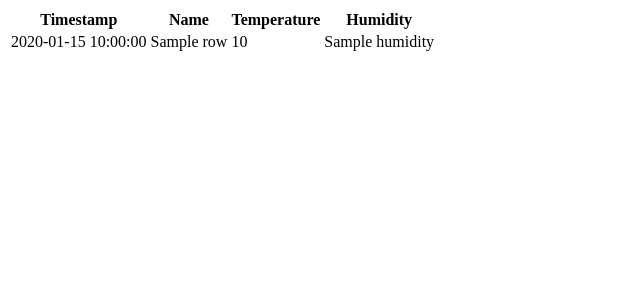
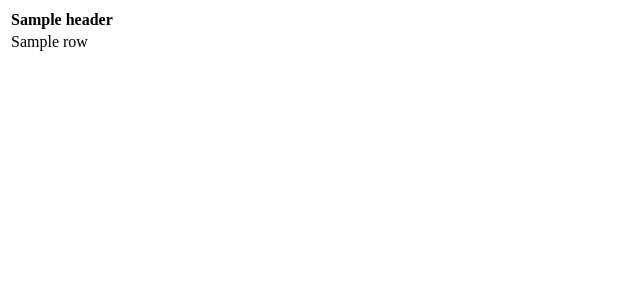
Before and after one commit to PavelDusek/ham, a Flask app: template templates/data.html in a window 1280 px wide. Shown: the top 300 px of the page, without its empty margins (0-640 px from the left). Run offline with Flask 2, Linux system fonts and the light colour scheme; the template is opened without the code that fills it: most values are stand-ins (such as "Sample title", 1, 10 or a date in 2020).

Commit message:
more general data structure

```diff
--- a/app.py
+++ b/app.py
@@ -1,8 +1,15 @@
 from flask import Flask, request, render_template
+from pathlib import Path
 import pandas as pd
 import datetime
 
 app = Flask(__name__)
+variables = ["temperature", "humidity", "electricity", "water", "gas", "petrol"]
+for variable in variables:
+    path = Path(f"{variable}.csv")
+    if not path.is_file():
+        df = pd.DataFrame(columns=["timestamp", "name", "value"])
+        df.to_csv(f"{variable}.csv", index = False)
 
 def validate(db_file, name, token):
     db_df = pd.read_csv(db_file)
@@ -14,35 +21,40 @@ def validate(db_file, name, token):
     return False
 
 @app.route('/')
-@app.route('/write')
-@app.route('/read')
-@app.route('/write/')
-@app.route('/read/')
+@app.route('/input')
+@app.route('/input/')
 def index():
     return "No token."
 
-@app.route("/write/<name>/<token>", methods=['GET'])
-def write(name, token):
-    if validate("write.csv", name, token):
-        temperature = request.args.get('t')
-        humidity    = request.args.get('h')
-        if temperature and humidity:
-            df  = pd.read_csv("data.csv")
-            new = pd.DataFrame({'timestamp': [datetime.datetime.now().timestamp()], 'name': [name], 'temperature': [temperature], 'humidity': [humidity]})
-            df = pd.concat([df, new])
-            df.to_csv("data.csv", index=False)
-            return f"Writen data {name}, {token}, {temperature}, {humidity}"
+@app.route('/<variable>')
+@app.route('/input/<variable>')
+@app.route('/input/<variable>/')
+def index2(variable):
+    return "No token."
+
+@app.route("/input/<variable>/<name>/<token>", methods=['GET'])
+def write(variable, name, token):
+    if not variable in variables:
+        return "incorrect action"
+    if not validate("write.csv", name, token):
+        return "False token."
+    value = request.args.get('value')
+    if not value:
         return "No input data."
-    return "False token."
+    df = pd.read_csv(f"{variable}.csv")
+    df = df.append({'timestamp': datetime.datetime.now().timestamp(), 'name': name, 'value': value}, ignore_index = True)
+    print(df)
+    df.to_csv(f"{variable}.csv", index=False)
+    return f"Writen data {name}, {token}, {value} to {variable}.csv"
 
-@app.route("/read/<name>/<token>")
-def read(name, token):
-    if validate("read.csv", name, token):
-        try:
-            df = pd.read_csv("data.csv")
-            return render_template("data.html", rows = df.iterrows() )
-        except FileNotFoundError:
-            return "data file not found"
+@app.route("/<variable>/<name>/<token>")
+def read(variable, name, token):
+    if not variable in variables:
+        return "incorrect action"
+    if not validate("read.csv", name, token):
+        return "False token."
+    df = pd.read_csv(f"{variable}.csv")
+    return render_template("data.html", rows = df.iterrows(), headers = df.columns)
 
 if __name__ == "__main__":
     app.run(debug = True)
--- a/templates/data.html
+++ b/templates/data.html
@@ -1,9 +1,11 @@
 <html>
 	<body>
 		<table>
-			<tr><th>Timestamp</th><th>Name</th><th>Temperature</th><th>Humidity</th></tr>
+			<tr>{% for header in headers %}<th>{{header}}</th>{% endfor %}</tr>
 			{% for index, row in rows %}
-			<tr><td>{{row['timestamp']}}</td><td>{{row['name']}}</td><td>{{row['temperature']}}</td><td>{{row['humidity']}}</td></tr>
+			<tr>
+				{% for header in headers %}<td>{{row[header]}}</td>{% endfor %}
+			</tr>
 			{% endfor %}
 		</table>
 	</body>
```
